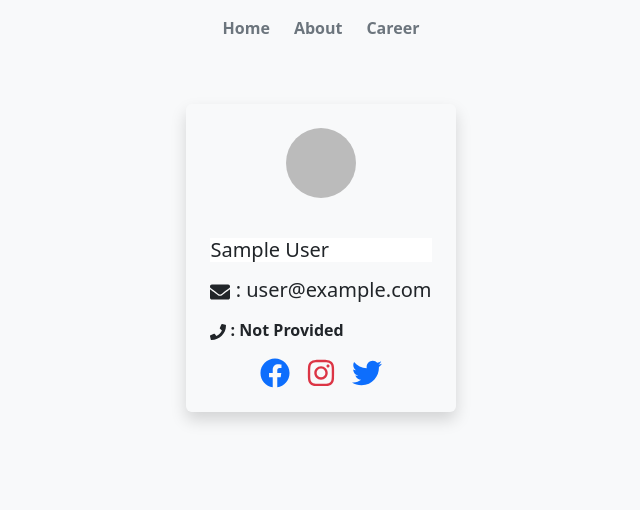
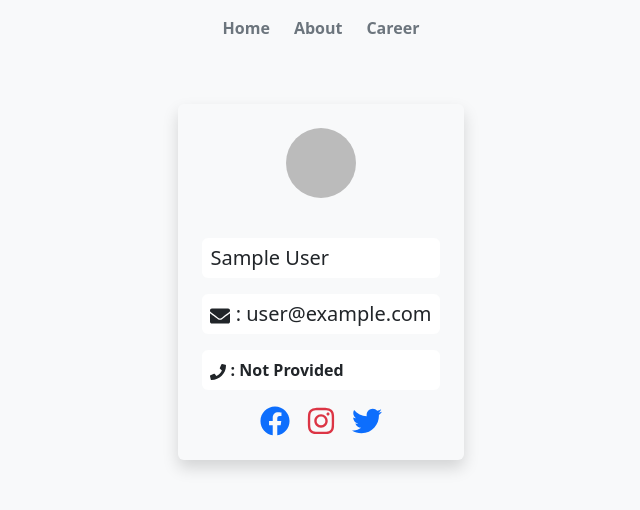
Before and after one commit to naimur-reza/News-Dragon-Client, a React (Vite) app: page /profile in a window 1280 px wide. Shown: the top 510 px of the page, without its empty margins (319-959 px from the left). Built offline with nearby package versions, Linux system fonts and the light colour scheme; no server answers; sample sign-in values are in the browser's storage.

Commit message:
done 90%

```diff
--- a/src/components/Header.jsx
+++ b/src/components/Header.jsx
@@ -13,7 +13,7 @@ const Header = () => {
   return (
     <Container>
       <div className="text-center py-4">
-        <img className="w-lg-100 p-3 " src={logo} alt="" />
+        <img className="w-lg-100 p-3 img-fluid" src={logo} alt="" />
         <p>Journalism Without Fear And Favor</p>
         <p className="fw-semibold">{moment().format("LLLL")}</p>
       </div>
--- a/src/components/Navigation/LeftNav/Categories.jsx
+++ b/src/components/Navigation/LeftNav/Categories.jsx
@@ -1,6 +1,6 @@
 import React, { useEffect, useState } from "react";
 import { Link, NavLink } from "react-router-dom";
-
+import styles from "../../ProfileLayout/Profile.css";
 const Categories = () => {
   const [categories, setCategories] = useState([]);
 
@@ -10,14 +10,14 @@ const Categories = () => {
       .then((data) => setCategories(data));
   }, []);
   return (
-    <div className="bg-light p-3 rounded">
+    <div className="bg-light p-3 rounded  box">
       {categories.map((ct, idx) => (
-        <p key={idx} className="">
+        <p key={idx}>
           <NavLink
             to={`/categories/${ct.id}`}
-            className={({ isActive }) =>
+            className={({ isActive, isLoading }) =>
               isActive
-                ? "text-decoration-none text-muted fw-semibold bg-warning  rounded  d-block "
+                ? "text-decoration-none  text-muted fw-semibold bg-warning  rounded  d-block "
                 : "text-decoration-none    text-muted fw-semibold"
             }
           >
--- a/src/components/News/News.jsx
+++ b/src/components/News/News.jsx
@@ -15,7 +15,7 @@ const News = () => {
   if (navigate.state === "loading") {
     return (
       <div className="d-flex justify-content-center align-items-center calc-load">
-        <Spinner animation="grow" />
+        <Spinner animation="grow" variant="warning" />
       </div>
     );
   }
--- a/src/components/News/SingleNews.jsx
+++ b/src/components/News/SingleNews.jsx
@@ -61,7 +61,7 @@ const SingleNews = ({ cat_news }) => {
         </p>
         <hr />
         <div className="d-flex justify-content-between align-items-center">
-          <div className="d-flex align-items-center gap-2 ">
+          <div disabled className="d-flex align-items-center gap-2 ">
             <Rating
               className="text-warning  my-2  fs-5 "
               emptySymbol={<FaRegStar />}
--- a/src/components/Profile.jsx
+++ b/src/components/Profile.jsx
@@ -29,11 +29,13 @@ const Profile = () => {
             alt=""
           />
         </div>
-        <h5 className="mb-3 mt-2 bg-white">{displayName ? displayName : ""}</h5>
-        <h5 className="mb-3 mt-2">
+        <h5 className="mb-3 mt-2 bg-white p-2 rounded">
+          {displayName ? displayName : ""}
+        </h5>
+        <h5 className="mb-3 mt-2 p-2 rounded bg-white">
           <FaEnvelope /> : {email}
         </h5>
-        <p className="mb-3 mt-2 fw-semibold">
+        <p className="mb-3 bg-white mt-2 fw-semibold p-2 rounded">
           <FaPhone /> : {phoneNumber ? phoneNumber : "Not Provided"}
         </p>
         <div className="d-flex gap-3 justify-content-center align-items-center">
--- a/src/components/ProfileLayout/Profile.css
+++ b/src/components/ProfileLayout/Profile.css
@@ -12,6 +12,11 @@
     width: 30px;
     height: 30px;
 }
-.calc-load {
-    min-width: calc(100vh -100px);
+.my-element {
+    font-size: 16px;
+box-shadow: 0px -1px 0px 11px rgba(0, 0, 0, 0.75);
+    -webkit-box-shadow: 0px -1px 0px 11px rgba(0, 0, 0, 0.75);
+    -moz-box-shadow: 0px -1px 0px 11px rgba(0, 0, 0, 0.75);
+    transition: font-size 0.2s ease-in-out;
+    animation-duration: 200ms;
 }
```
